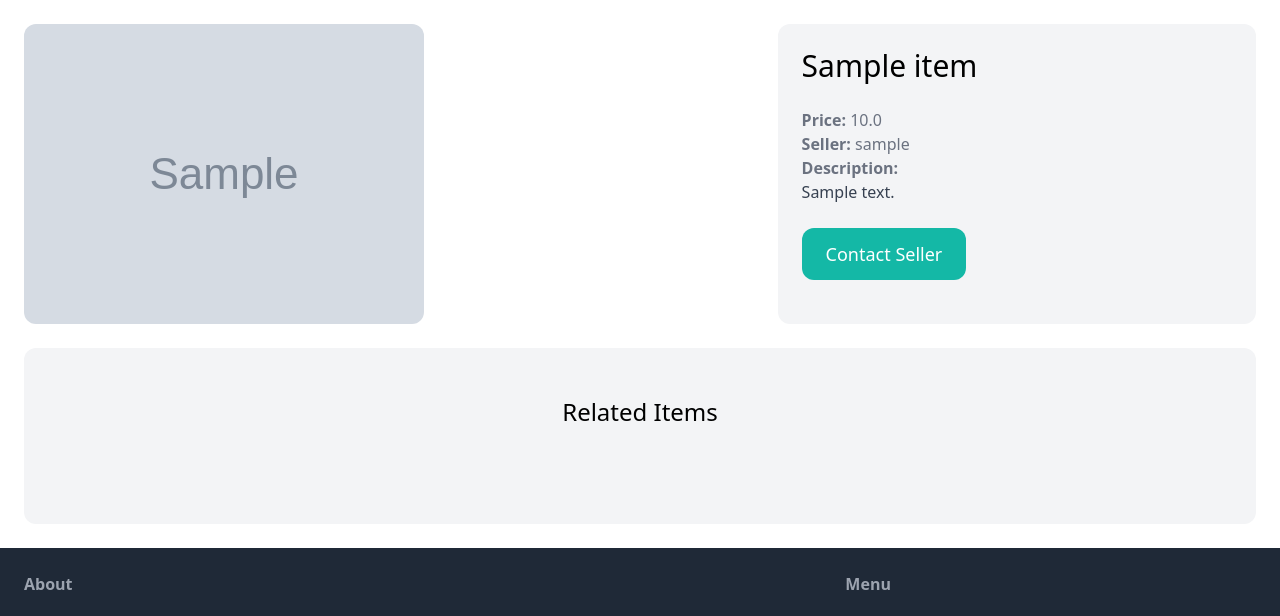
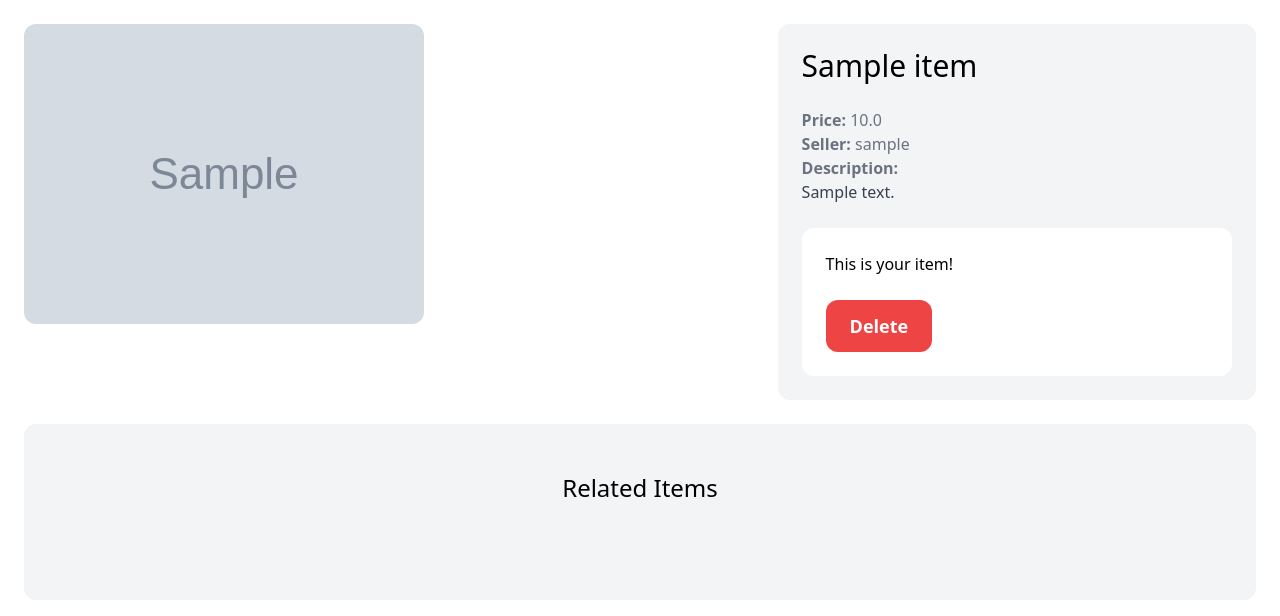
Before and after one commit to tiemouie01/puddle, a Django app: page /item/1/ in a window 1280 px wide. Shown: the part 77-693 px from the top of the page. Run offline with Django 5.2, Linux system fonts and the light colour scheme; a user stored in the database is signed in; tables that the repository leaves empty hold one stand-in row (values such as "Sample post"); grey boxes marked "Sample" are stand-in pictures; some libraries are stand-ins or nearby versions.

Commit message:
Add delete button to each item

```diff
--- a/item/templates/item/detail.html
+++ b/item/templates/item/detail.html
@@ -20,7 +20,16 @@
             </p>
         {% endif %}
 
-        <a href="#" class="inline-block mt-6 px-6 py-3 text-lg fond-semibold bg-teal-500 text-white rounded-xl hover:bg-teal-700">Contact Seller</a>
+        {% if request.user == item.created_by %}
+            <div class="mt-6 p-6 bg-white rounded-xl">
+                <p>This is your item!</p>
+
+                <!-- <a href="{% url 'item:delete' item.id %}" class="inline-block mt-6 px-6 py-3 text-lg font-semibold bg-teal-500 text-white rounded-xl">Edit</a> -->
+                <a href="{% url 'item:delete' item.id %}" class="inline-block mt-6 px-6 py-3 text-lg font-semibold bg-red-500 text-white rounded-xl">Delete</a>
+            </div>
+        {% else %}
+            <a href="#" class="inline-block mt-6 px-6 py-3 text-lg font-semibold bg-teal-500 text-white rounded-xl hover:bg-teal-700">Contact Seller</a>
+        {% endif %}
     </div>
 </div>
 
--- a/item/urls.py
+++ b/item/urls.py
@@ -7,4 +7,5 @@ app_name = 'item'
 urlpatterns = [
     path('new/', views.new, name='new'),
     path('<int:pk>/', views.detail, name='detail'),
+    path('<int:pk>/delete/', views.delete, name='delete'),
 ]
--- a/item/views.py
+++ b/item/views.py
@@ -31,3 +31,10 @@ def new(request):
         'form': form,
         'title': 'New Item',
     })
+
+@login_required
+def delete(request, pk):
+    item = get_object_or_404(Item, pk=pk, created_by=request.user)
+    item.delete()
+
+    return redirect('dashboard:index')
```
